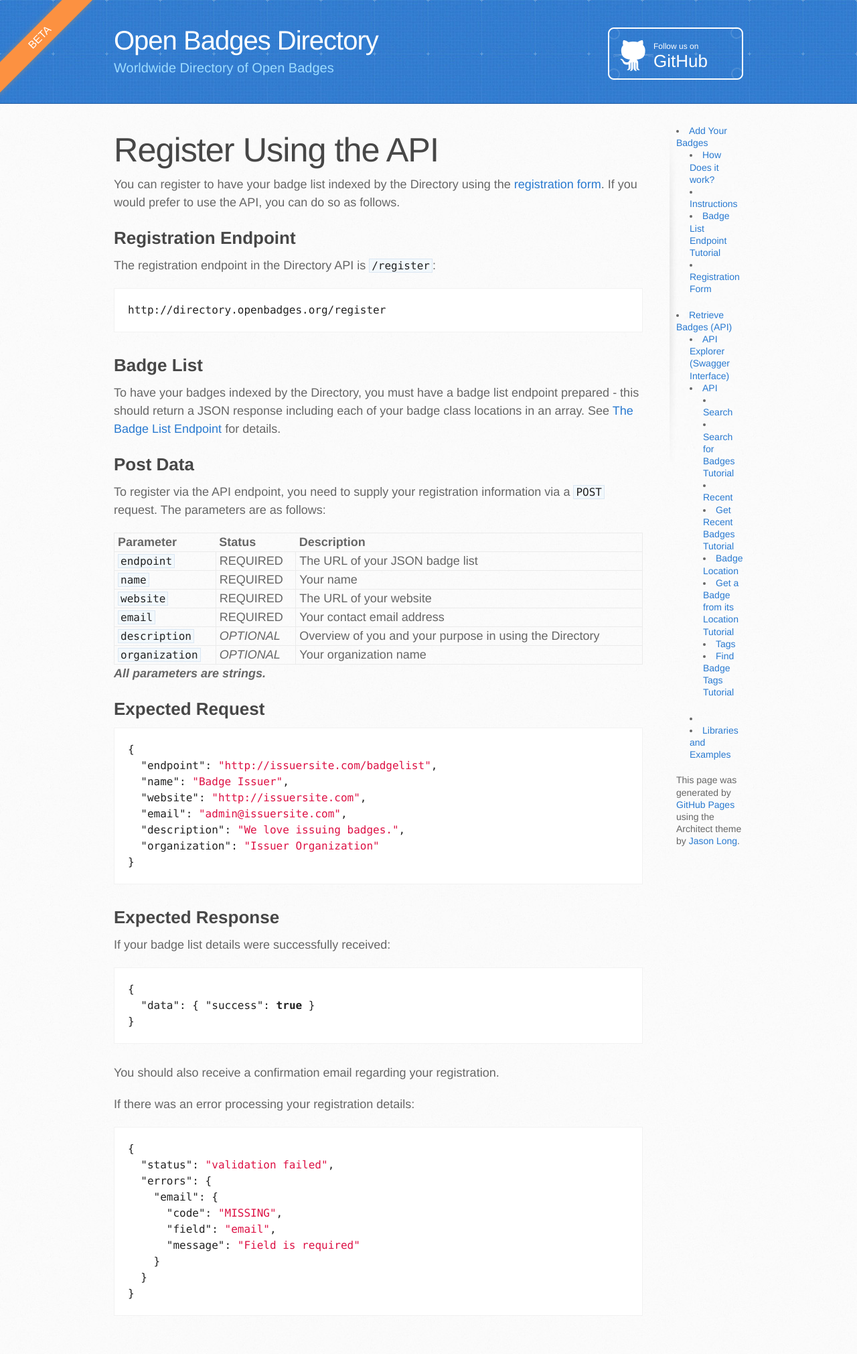
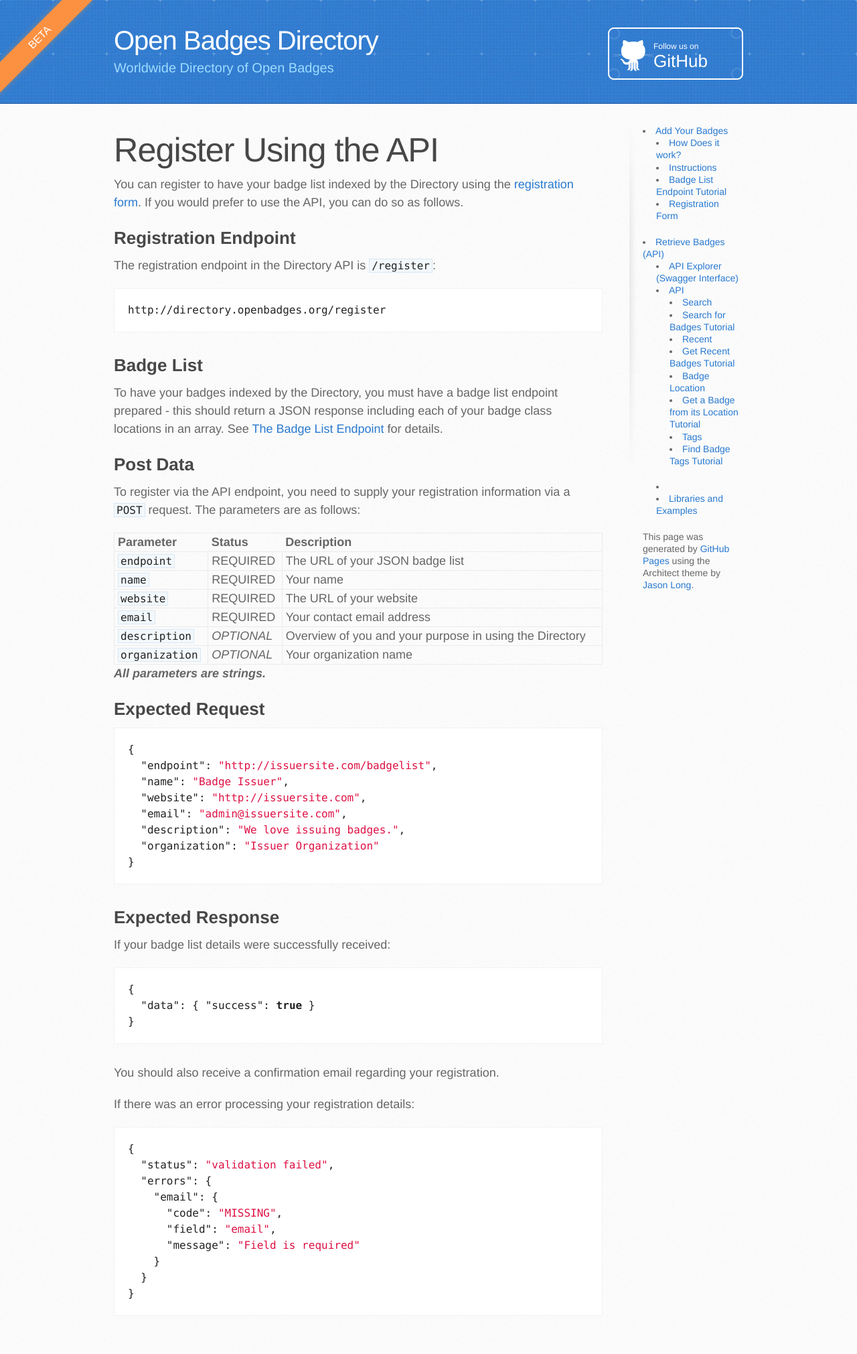
Before and after one commit to OpenWorksGroup/openbadges-directory, a Jekyll site: the page built from register-via-api.markdown, in a window 1280 px wide. Shown: the whole page at 67% size. Built offline with Jekyll 4.4.1, drawn with Linux system fonts in a browser that asks for light colours; Markdown is read by kramdown in place of the engine named in the settings.

Commit message:
adjusting sidebar to make room for nav

```diff
--- a/stylesheets/stylesheet.css
+++ b/stylesheets/stylesheet.css
@@ -101,7 +101,7 @@ header h2 {
 }
 
 #main-content {
-  width: 790px;
+  width: 730px;
   float: left;
 }
 
@@ -110,8 +110,8 @@ header h2 {
 }
 
 aside#sidebar {
-  width: 100px;
-  padding-left: 10px;
+  width: 150px;
+  padding-left: 20px;
   min-height: 504px;
   float: right;
   background: transparent url(../images/sidebar-bg.jpg) 0 0 no-repeat;
```
